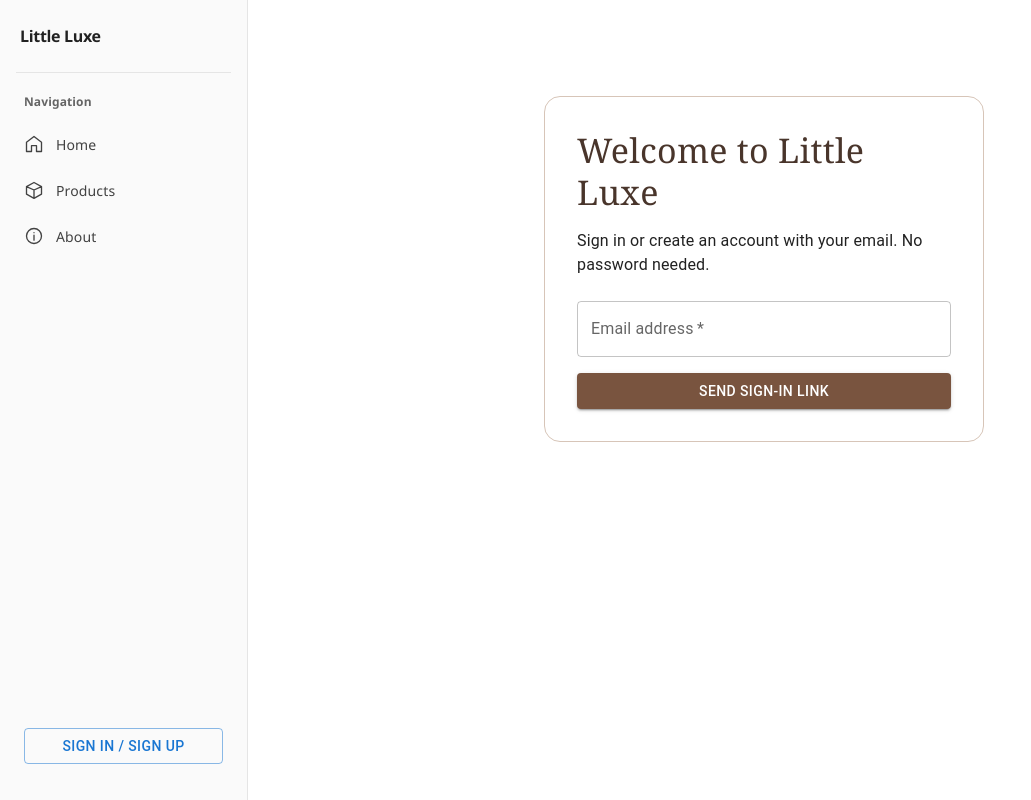
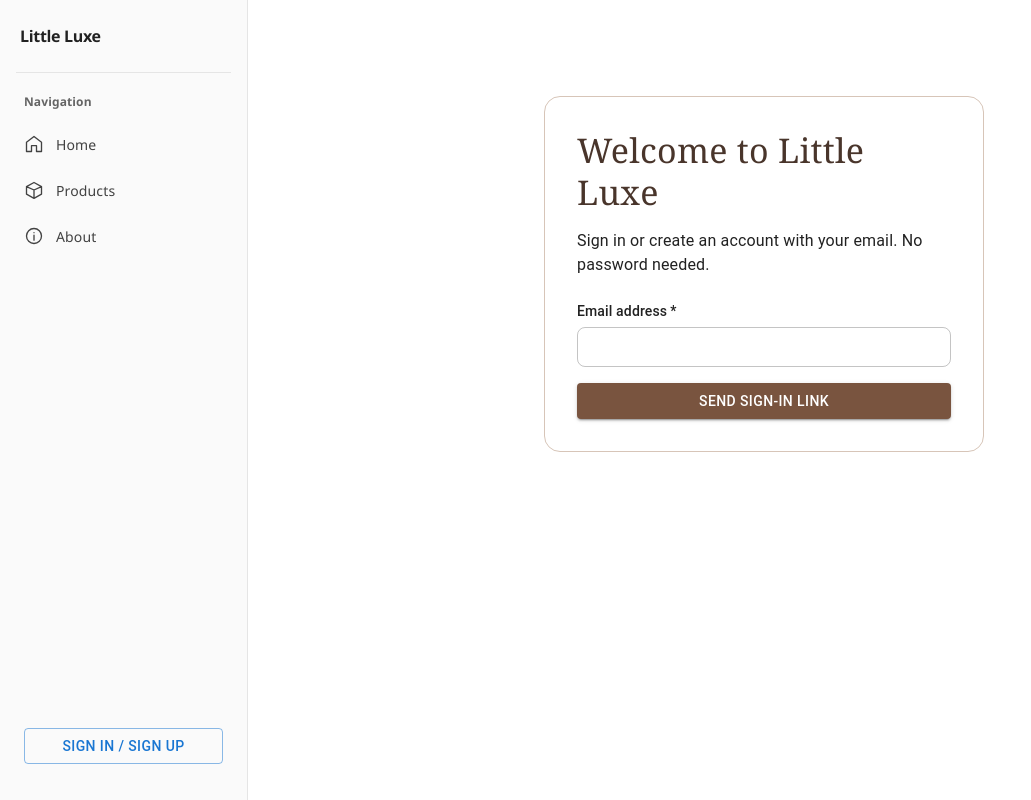
Before and after one commit to zepter47/Little_Luxe_Sample, a React (Vite) app: page /login in a window 1280 px wide. Shown: the whole page, without its empty margins (0-1031 px from the left). Built offline with nearby package versions, Linux system fonts and the light colour scheme; no server answers.

Commit message:
Use separate labels and shared styling for form fields

```diff
--- /dev/null
+++ b/src/components/forms/Field.styles.ts
@@ -0,0 +1,39 @@
+import type { SxProps, Theme } from "@mui/material/styles";
+
+export const fieldStyles = {
+  fieldGroup: {
+    display: "flex",
+    flexDirection: "column",
+    gap: "6px", // Adjust the space between each label and textbox.
+  },
+
+  fieldLabel: {
+    fontSize: "0.875rem",
+    fontWeight: 500,
+    color: "text.primary",
+  },
+
+  textField: {
+    "& .MuiOutlinedInput-root": {
+      borderRadius: "8px",
+      fontSize: "0.95rem",
+    },
+    "& .MuiOutlinedInput-input:not(textarea)": {
+      padding: "9px 12px", // Adjust the first value to change input height.
+    },
+    "& .MuiOutlinedInput-root.MuiInputBase-multiline": {
+      padding: "9px 12px",
+    },
+    "& .MuiAutocomplete-inputRoot": {
+      paddingTop: 0,
+      paddingBottom: 0,
+    },
+    "& .MuiAutocomplete-inputRoot .MuiAutocomplete-input": {
+      padding: "9px 12px",
+    },
+    "& textarea.MuiOutlinedInput-input": {
+      padding: 0,
+    },
+  },
+
+} satisfies Record<string, SxProps<Theme>>;
--- /dev/null
+++ b/src/components/forms/LabeledTextField.tsx
@@ -0,0 +1,31 @@
+import { useId } from "react";
+import { Box, FormLabel, TextField, type TextFieldProps } from "@mui/material";
+import type { SxProps, Theme } from "@mui/material/styles";
+import { fieldStyles as defaultStyles } from "./Field.styles";
+
+type FieldStyles = Record<"fieldGroup" | "fieldLabel" | "textField", SxProps<Theme>>;
+type Props = Omit<TextFieldProps<"outlined">, "variant"> & { fieldStyles?: FieldStyles };
+
+/** Separate labels for text, multiline and select fields, or Autocomplete renderInput. */
+export default function LabeledTextField({
+    label, id, error, required, disabled, fullWidth, sx, slotProps,
+    fieldStyles = defaultStyles, ...props
+}: Props) {
+    const generatedId = useId();
+    const inputId = id ?? generatedId;
+    const labelId = `${inputId}-label`;
+
+    return <Box sx={[...(Array.isArray(fieldStyles.fieldGroup) ? fieldStyles.fieldGroup : [fieldStyles.fieldGroup]), {minWidth: 0, ...(fullWidth && {width: "100%", flex: 1})}]}>
+        {label != null && <FormLabel id={labelId} htmlFor={inputId} error={error}
+            required={required} disabled={disabled} sx={fieldStyles.fieldLabel}>
+            {label}
+        </FormLabel>}
+        <TextField {...props} id={inputId} variant="outlined" size={props.size ?? "small"}
+            error={error} required={required} disabled={disabled} fullWidth={fullWidth}
+            sx={[...(Array.isArray(fieldStyles.textField) ? fieldStyles.textField : [fieldStyles.textField]), ...(Array.isArray(sx) ? sx : sx ? [sx] : [])]}
+            slotProps={{...slotProps, select: ownerState => ({
+                labelId: label != null ? labelId : undefined,
+                ...(typeof slotProps?.select === "function" ? slotProps.select(ownerState) : slotProps?.select),
+            })}} />
+    </Box>;
+}
--- a/src/features/admin/components/Admin.styles.ts
+++ b/src/features/admin/components/Admin.styles.ts
@@ -1,6 +1,8 @@
+import { fieldStyles } from "../../../components/forms/Field.styles";
 import type { SxProps, Theme } from "@mui/material/styles";
 
 export const styles = {
+    ...fieldStyles,
     heading: {fontFamily: "Georgia, serif", fontWeight: 500, fontSize: {xs: "2rem", md: "2.75rem"}, color: "#49352b"},
     menu: {display: "flex", flexWrap: "wrap", gap: 1, p: 1, my: 3, bgcolor: "#f5eee9", borderRadius: 3},
     menuLink: {textTransform: "none", color: "#735b4c", px: 3, borderRadius: 2,
--- a/src/features/admin/components/adminRecordManager.tsx
+++ b/src/features/admin/components/adminRecordManager.tsx
@@ -1,6 +1,7 @@
+import LabeledTextField from "../../../components/forms/LabeledTextField";
 import { useState } from "react";
 import { useMutation, useQueryClient } from "@tanstack/react-query";
-import { Alert, Box, Button, Dialog, DialogActions, DialogContent, DialogTitle, MenuItem, Paper, Stack, TextField, Typography } from "@mui/material";
+import { Alert, Box, Button, Dialog, DialogActions, DialogContent, DialogTitle, MenuItem, Paper, Stack, Typography } from "@mui/material";
 import { DataGrid, type GridColDef } from "@mui/x-data-grid";
 import { styles } from "./Admin.styles";
 
@@ -62,12 +63,12 @@ export default function AdminRecordManager({title, singular, rows, fields, query
                     <Stack spacing={2.5} sx={{pt: 1}}>
                         {mutation.error && <Alert severity="error">{mutation.error.message}</Alert>}
                         {validationError && <Alert severity="error">{validationError}</Alert>}
-                        {fields.map(field => <TextField key={field.name} label={field.label} value={values[field.name] || ""}
+                        {fields.map(field => <LabeledTextField key={field.name} fieldStyles={styles} label={field.label} value={values[field.name] || ""}
                             onChange={event => setValues(previous => ({...previous, [field.name]: event.target.value}))}
                             required={field.required} type={field.type} multiline={field.multiline} minRows={field.multiline ? 3 : undefined}
                             select={!!field.options} fullWidth slotProps={{htmlInput: {pattern: field.required && !field.options ? ".*\\S.*" : undefined}}}>
                             {field.options?.map(option => <MenuItem key={option.value} value={option.value}>{option.label}</MenuItem>)}
-                        </TextField>)}
+                        </LabeledTextField>)}
                     </Stack>
                 </DialogContent>
                 <DialogActions sx={{p: 3}}>
--- a/src/features/products/components/ProductForm.styles.ts
+++ b/src/features/products/components/ProductForm.styles.ts
@@ -1,3 +1,4 @@
+import { fieldStyles } from "../../../components/forms/Field.styles";
 import type { SxProps, Theme } from "@mui/material/styles";
 
 export const styles = {
@@ -43,33 +44,7 @@ export const styles = {
     fontWeight: 600,
   },
 
-  fieldGroup: {
-    display: "flex",
-    flexDirection: "column",
-    gap: "6px", // Adjust the space between each label and textbox.
-  },
-
-  fieldLabel: {
-    fontSize: "0.875rem",
-    fontWeight: 500,
-    color: "text.primary",
-  },
-
-  textField: {
-    "& .MuiOutlinedInput-root": {
-      borderRadius: "8px",
-      fontSize: "0.95rem",
-    },
-    "& .MuiOutlinedInput-input:not(textarea)": {
-      padding: "9px 12px", // Adjust the first value to change input height.
-    },
-    "& .MuiOutlinedInput-root.MuiInputBase-multiline": {
-      padding: "9px 12px",
-    },
-    "& textarea.MuiOutlinedInput-input": {
-      padding: 0,
-    },
-  },
+  ...fieldStyles,
 
   submitButton: {
     alignSelf: "flex-start",
--- a/src/routes/login.tsx
+++ b/src/routes/login.tsx
@@ -1,6 +1,7 @@
+import LabeledTextField from "../components/forms/LabeledTextField";
 import { createFileRoute, redirect } from "@tanstack/react-router";
 import { useMutation } from "@tanstack/react-query";
-import { Alert, Box, Button, Paper, Stack, TextField, Typography } from "@mui/material";
+import { Alert, Box, Button, Paper, Stack, Typography } from "@mui/material";
 import { useState } from "react";
 import { signInMutationOption } from "../features/auth/auth.query";
 import { styles } from "../features/auth/components/Auth.styles";
@@ -24,7 +25,7 @@ function Login() {
             <Button onClick={() => signIn.reset()}>Use another email or send again</Button>
         </Stack> : <Box component="form" onSubmit={event => {event.preventDefault(); signIn.mutate(email);}}>
             <Stack spacing={2}>
-                <TextField label="Email address" type="email" autoComplete="email" required fullWidth
+                <LabeledTextField label="Email address" type="email" autoComplete="email" required fullWidth
                     value={email} onChange={event => setEmail(event.target.value)} disabled={signIn.isPending} />
                 {signIn.error && <Alert severity="error">{signIn.error.message}</Alert>}
                 <Button type="submit" variant="contained" disabled={signIn.isPending} sx={styles.button}>
```
Also changed, not shown: src/features/items/components/itemForm.tsx (+14 -13 lines), src/components/forms/README.md (added).
